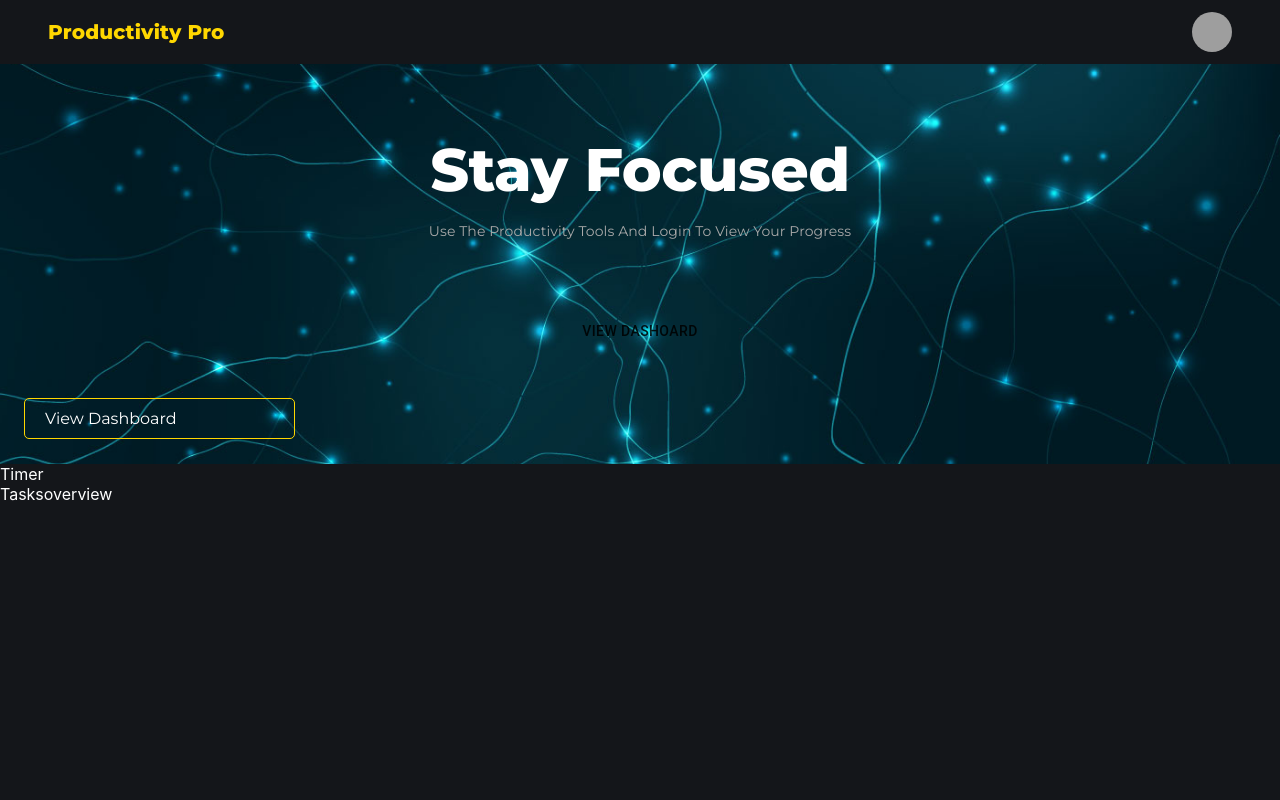
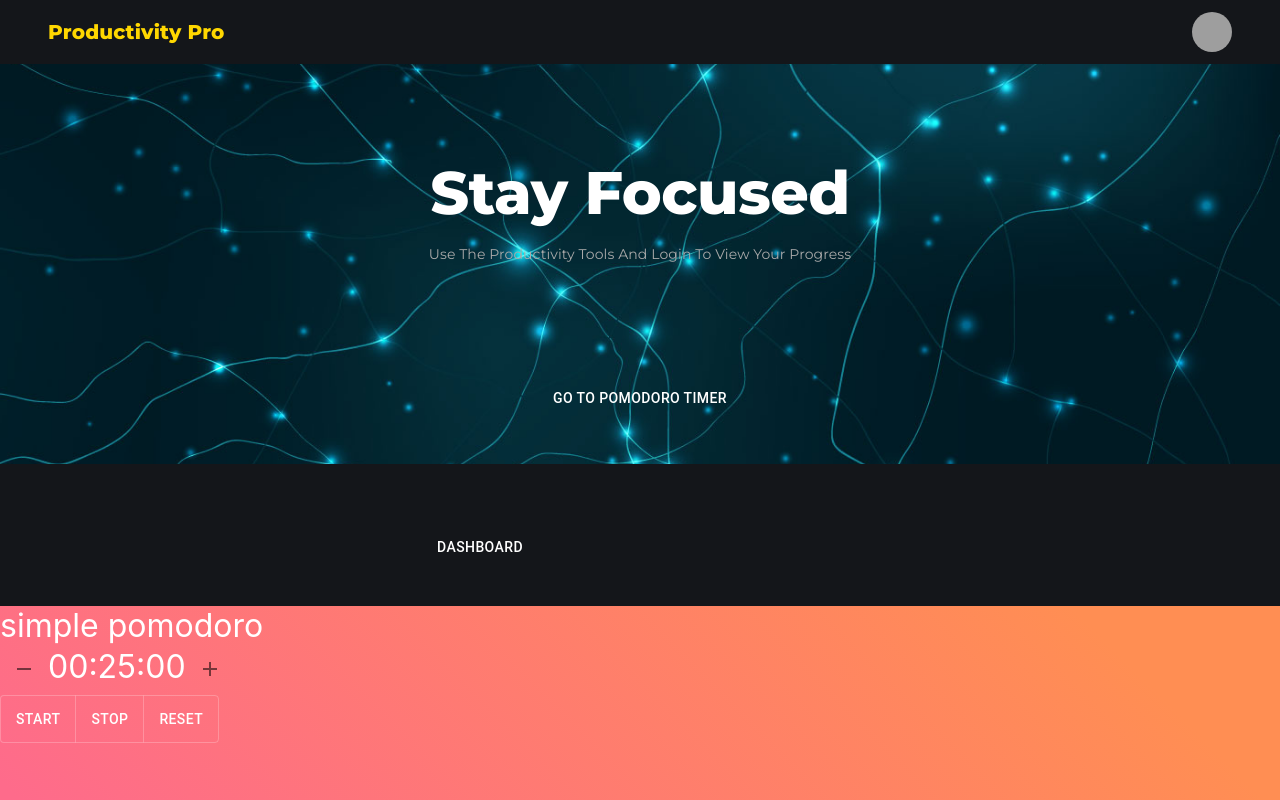
Before and after one commit to jalonghurst/productivity-manager, a React (Create React App) app: page / in a window 1280 px wide. Shown: the top 800 px of the page. Built offline with nearby package versions, Linux system fonts and the light colour scheme; grey boxes are pictures that could not be loaded.

Commit message:
added Dashbord and Pomodoro components

```diff
--- a/package.json
+++ b/package.json
@@ -8,6 +8,7 @@
     "@material-ui/core": "^4.12.3",
     "@material-ui/lab": "^4.0.0-alpha.60",
     "@mui/icons-material": "^5.3.1",
+    "@mui/styles": "^5.3.0",
     "@testing-library/jest-dom": "^5.16.2",
     "@testing-library/react": "^12.1.2",
     "@testing-library/user-event": "^13.5.0",
--- a/src/App.js
+++ b/src/App.js
@@ -4,7 +4,7 @@ import { makeStyles } from "@material-ui/core";
 import Header from './components/Header';
 import Homepage from './Pages/Homepage';
 import Taskoverview from './Pages/Taskoverview';
-import Pomodorotimer from './Pages/Pomodorotimer';
+import Pomodoro from './Pages/Pomodoro/Pomodoro';
 import './App.css';
 
 const useStyles = makeStyles(() => ({
@@ -25,7 +25,7 @@ function App() {
         <Header />
           <Route path="/" component={Homepage} exact />
           <Route path="/Taskoverview" component={Taskoverview} exact />
-          <Route path="/Pomodorotimer" component={Pomodorotimer} exact />
+          <Route path="/Pomodoro" component={Pomodoro} exact />
       </div>
     </BrowserRouter>
   );
--- /dev/null
+++ b/src/Pages/DashboardOverview.js
@@ -0,0 +1,48 @@
+import {
+  createTheme,
+  makeStyles,
+  ThemeProvider,
+  Button,
+} from "@material-ui/core";
+
+const DashboardOverview = () => {
+  const useStyles = makeStyles((theme) => ({
+    container: {
+      width: "75%",
+      display: "flex",
+      flexDirection: "column",
+      alignItems: "center",
+      justifyContent: "center",
+      marginTop: 25,
+      padding: 40,
+      [theme.breakpoints.down("md")]: {
+        width: "100%",
+        marginTop: 0,
+        padding: 20,
+        paddingTop: 0,
+      },
+    },
+  }));
+
+  const classes = useStyles();
+
+  const darkTheme = createTheme({
+    palette: {
+      primary: {
+        main: "#fff",
+      },
+      type: "dark",
+    },
+  });
+
+  // Add feature if not logged in show log in button instead of dashboard
+  return (
+    <ThemeProvider theme={darkTheme}>
+      <div className={classes.container}>
+      <Button>Dashboard</Button>
+      </div>
+    </ThemeProvider>
+  );
+  };
+
+export default DashboardOverview;
--- a/src/Pages/Homepage.js
+++ b/src/Pages/Homepage.js
@@ -1,13 +1,16 @@
 import React from 'react';
+
 import Banner from '../components/Banner/Banner';
-import Pomodorotimer from './Pomodorotimer';
+import DashboardOverview from './DashboardOverview';
+import Pomodoro from './Pomodoro/Pomodoro';
 import Taskoverview from './Taskoverview'
 
 const Homepage = () => {
   return (
   <>
   <Banner/>
-  <Pomodorotimer/>
+  <DashboardOverview/>
+  <Pomodoro/>
   <Taskoverview/>
   </>
   )
--- /dev/null
+++ b/src/Pages/Pomodoro/Pomodoro.js
@@ -0,0 +1,82 @@
+import React from "react";
+import { ButtonGroup } from "@material-ui/core";
+import TimerButton from "./TimerButton";
+import Time from "./Time";
+
+import "../../Styles.css"; // TODO: improve styling
+
+const default_minutes = 25;
+const seconds = 60;
+const minutes = 5;
+
+export default class Pomodoro extends React.Component {
+  constructor(props) {
+    super(props);
+    this.state = {
+      time: 0,
+      totalTime: default_minutes * seconds
+    };
+  }
+
+  startTimer = () => {
+    this.timerId = setInterval(() => {
+      if (this.state.totalTime === this.state.time) {
+        this.resetTimer();
+        return;
+      }
+      this.setState({
+        time: this.state.time + 1
+      });
+    }, 1000);
+  };
+
+  stopTimer = () => {
+    clearInterval(this.timerId);
+  };
+
+  resetTimer = () => {
+    clearInterval(this.timerId);
+    this.setState({ time: 0 });
+  };
+
+  // TODO: combine increment/decrement onclick
+  increment = () => {
+    this.resetTimer();
+    const time = this.state.totalTime + minutes * seconds;
+    this.setState({ totalTime: time >= 0 ? time : 0 });
+  };
+
+  decrement = () => {
+    this.resetTimer();
+    const time = this.state.totalTime - minutes * 60;
+    this.setState({ totalTime: time >= 0 ? time : 0 });
+  };
+
+  componentWillUnmount() {
+    this.resetTimer();
+  }
+
+  render() {
+    let measuredTime = new Date(null);
+    measuredTime.setSeconds(this.state.totalTime - this.state.time);
+    let MHSTime = measuredTime.toISOString().substr(11, 8);
+
+    return (
+      <div className="pomodoro">
+        <div id="title">simple pomodoro</div>
+        <Time
+          decrement={this.decrement}
+          incremement={this.increment}
+          time={MHSTime}
+        />
+        <div>
+          <ButtonGroup>
+            <TimerButton onClick={this.startTimer}>start</TimerButton>
+            <TimerButton onClick={this.stopTimer}>stop</TimerButton>
+            <TimerButton onClick={this.resetTimer}>reset</TimerButton>
+          </ButtonGroup>
+        </div>
+      </div>
+    );
+  }
+}
--- /dev/null
+++ b/src/Pages/Pomodoro/Time.js
@@ -0,0 +1,19 @@
+import React from "react";
+import TimerIconButton from "./TimerIconButton";
+import { Add, Remove } from "@mui/icons-material";
+
+const Time = props => {
+  return (
+    <div>
+      <TimerIconButton onClick={props.decrement} aria-label="remove">
+        <Remove />
+      </TimerIconButton>
+      <span>{props.time}</span>
+      <TimerIconButton onClick={props.increment} aria-label="add">
+        <Add />
+      </TimerIconButton>
+    </div>
+  );
+};
+
+export default Time;
--- /dev/null
+++ b/src/Pages/Pomodoro/TimerButton.js
@@ -0,0 +1,12 @@
+import { Button } from "@material-ui/core";
+import { styled } from "@mui/styles";
+
+const TimerButton = styled(Button)({
+  border: 0,
+  borderRadius: 3,
+  color: "white",
+  height: 48,
+  padding: "0 30px"
+});
+
+export default TimerButton;
--- /dev/null
+++ b/src/Pages/Pomodoro/TimerIconButton.js
@@ -0,0 +1,9 @@
+import { IconButton } from "@material-ui/core";
+import { styled } from "@mui/styles";
+
+const TimerIconButton = styled(IconButton)({
+  color: "lightgrey",
+  margin: "0 20px"
+});
+
+export default TimerIconButton;
--- a/src/Pages/Pomodorotimer.js
+++ /dev/null
@@ -1,7 +0,0 @@
-import React from 'react';
-
-const Pomodorotimer = () => {
-  return <div>Timer</div>;
-};
-
-export default Pomodorotimer;
--- /dev/null
+++ b/src/Styles.css
@@ -0,0 +1,9 @@
+
+
+  .pomodoro {
+    margin: 0 auto;
+    font-size: 2em;
+    height: 100vh;
+    background: linear-gradient(45deg, #fe6b8b 30%, #ff8e53 90%);
+    color: white;
+  }
--- a/src/components/Banner/Banner.js
+++ b/src/components/Banner/Banner.js
@@ -1,5 +1,4 @@
 import { Container, makeStyles, Typography, Button } from "@material-ui/core";
-import SelectButton from "../SelectButton";
 // import Carousel from "./Carousel";
 
 const useStyles = makeStyles((theme) => ({
@@ -58,8 +57,7 @@ function Banner() {
             Use the productivity tools and login to view your progress
           </Typography>
         </div>
-        <Button>View Dashoard</Button>
-        <SelectButton>View Dashboard</SelectButton>
+        <Button>Go to pomodoro timer</Button>
         {/* <Carousel /> */}
       </Container>
     </div>
```
Also changed, not shown: src/App.css (line endings or trailing spaces), 1 other file (tests, documents, lock files or other folders).
